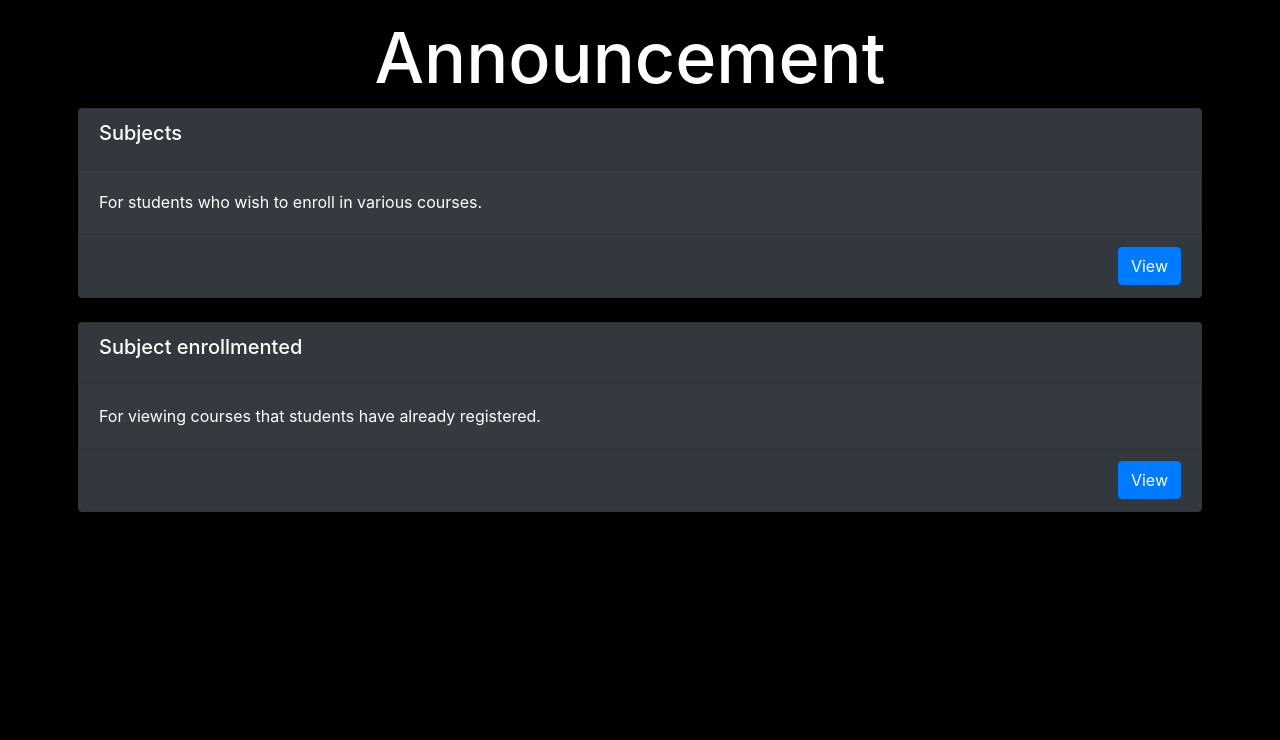
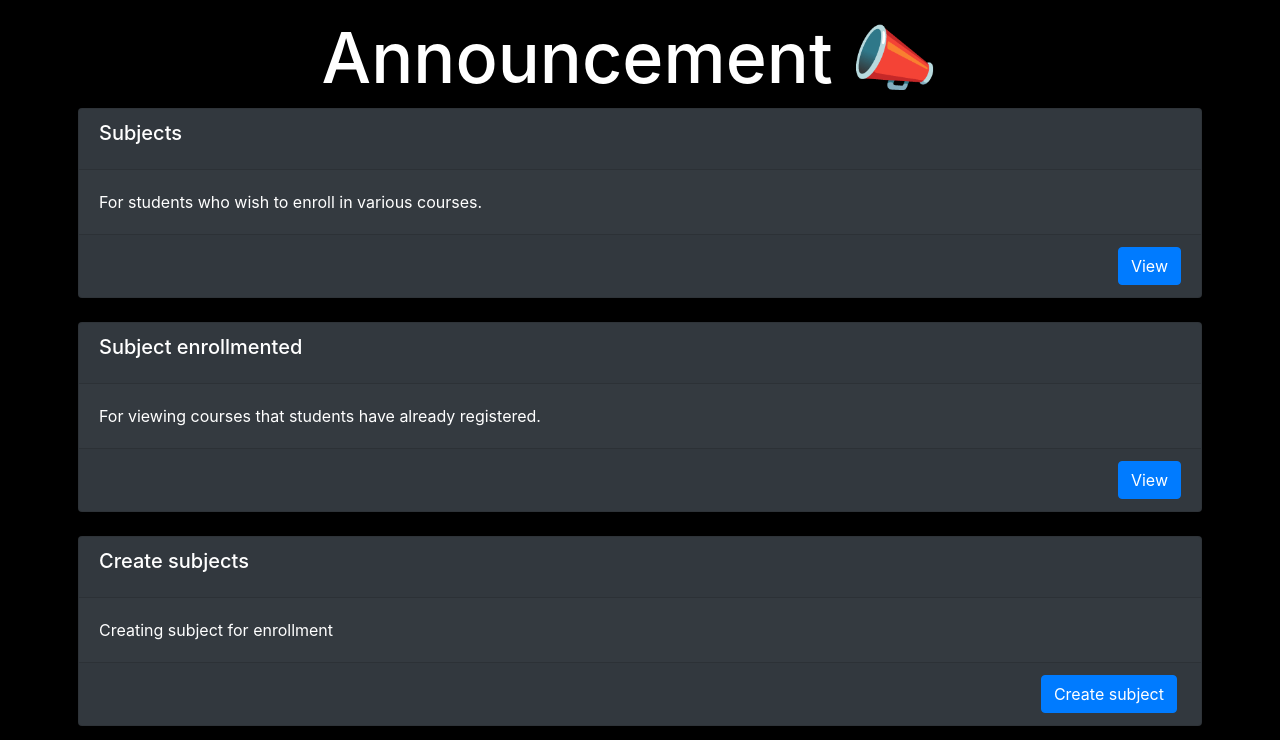
Before and after one commit to 6310682734/cn331-as2, a Django app: page /users/ in a window 1280 px wide. Shown: the part 60-800 px from the top of the page. Run offline with Django 4.2, Linux system fonts and the light colour scheme; a user stored in the database is signed in.

Commit message:
add card for create subjects

```diff
--- a/users/templates/users/index.html
+++ b/users/templates/users/index.html
@@ -1,7 +1,7 @@
 {% extends 'users/layout.html' %} {% block body %}
 <div class="sub-bg">
   <!-- <h1>Welcome, -->
-  <h1 class="head-text">Announcement</h1>
+  <h1 class="head-text">Announcement 📣</h1>
   <div class="card text-left bg-dark mb-4">
     <div class="card-header"><h5 class="card-title">Subjects</h5></div>
     <div class="card-body">
@@ -18,7 +18,7 @@
       >
     </div>
   </div>
-  <div class="card text-left bg-dark">
+  <div class="card text-left bg-dark mb-4">
     <div class="card-header">
       <h5 class="card-title">Subject enrollmented</h5>
     </div>
@@ -33,6 +33,23 @@
       >
     </div>
   </div>
+  {% if request.user.is_superuser %}
+  <div class="card text-left bg-dark">
+    <div class="card-header">
+      <h5 class="card-title">Create subjects</h5>
+    </div>
+    <div class="card-body">
+      <p class="card-text">Creating subject for enrollment</p>
+    </div>
+    <div class="card-footer text-muted">
+      <a
+        class="position-relative mr-1 justify-content-end btn btn-primary float-right"
+        href="{% url 'create_subject' %}"
+        >Create subject
+      </a>
+    </div>
+  </div>
+  {% endif %}
 </div>
 
 {% endblock %}
```
